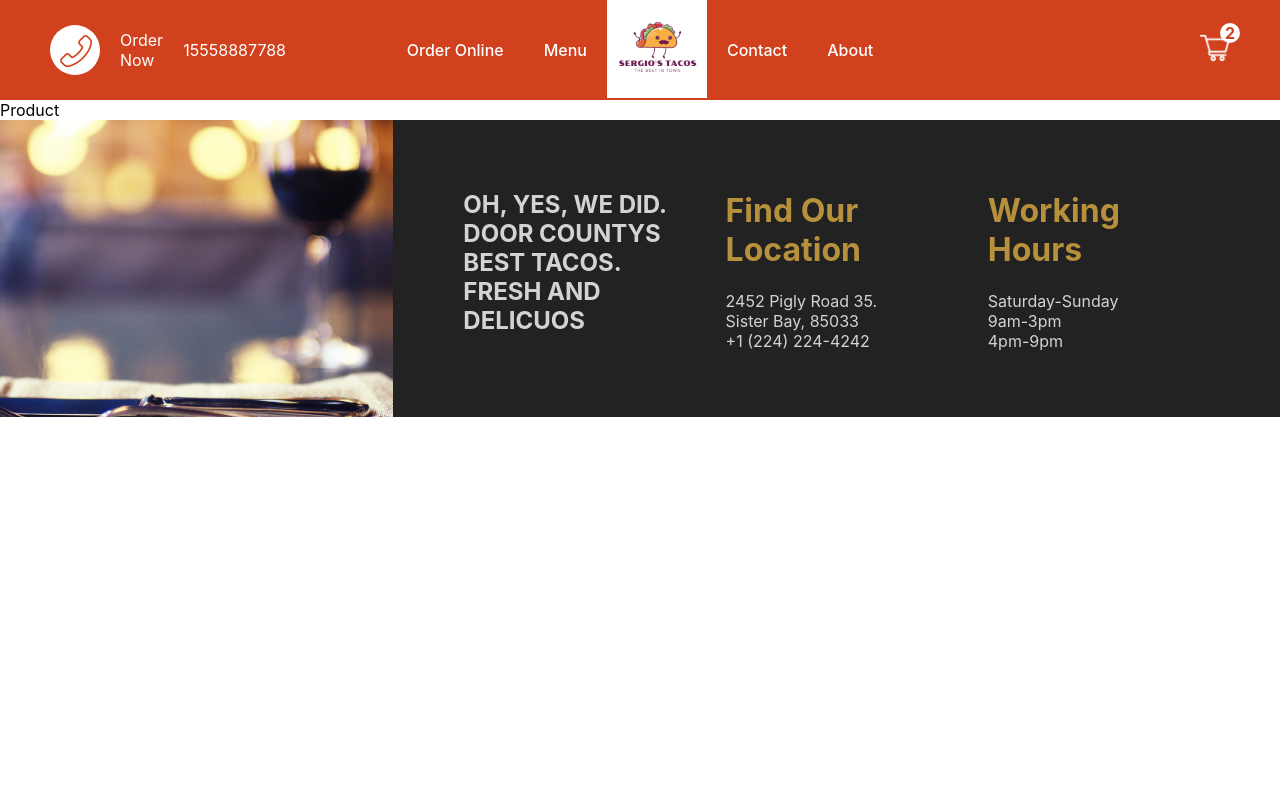
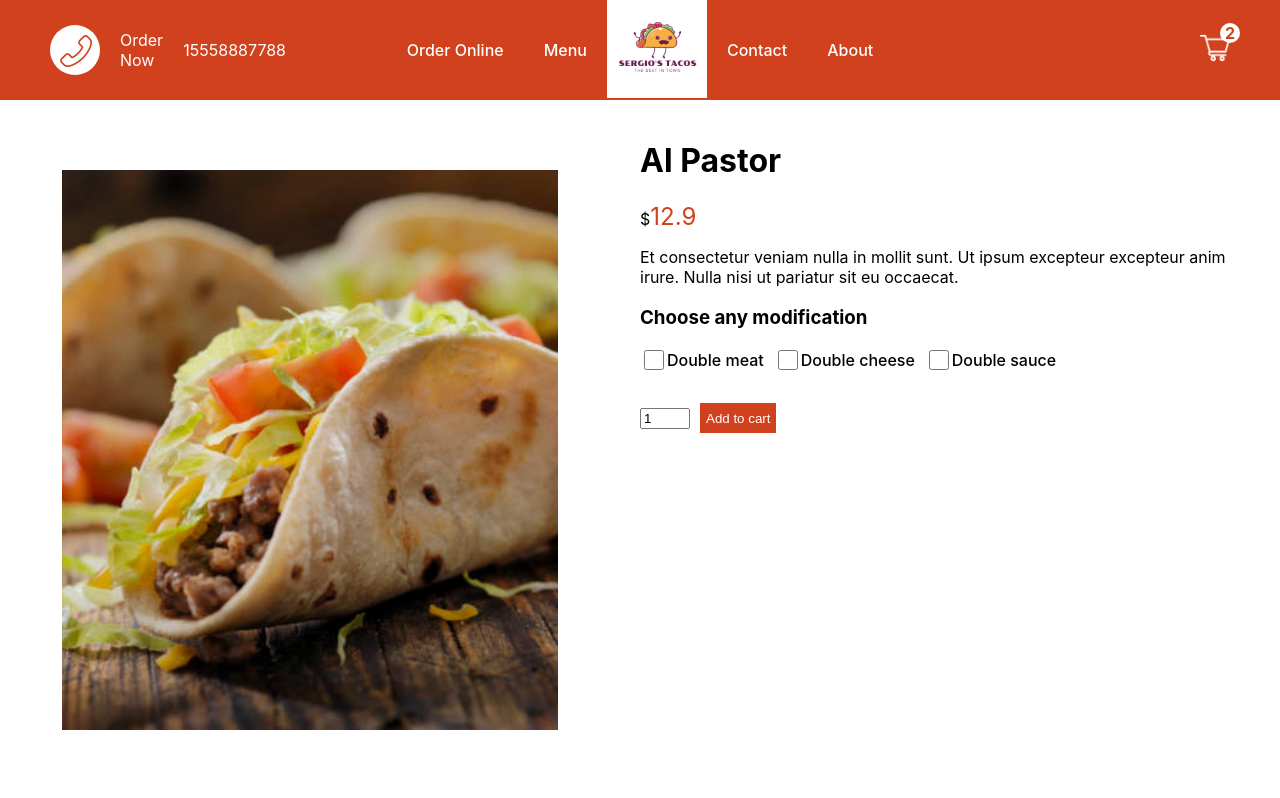
Before and after one commit to ShahmarAliyev/nextjs-food, a Next.js app: page /product/1 in a window 1280 px wide. Shown: the top 798 px of the page. Built offline with nearby package versions, Linux system fonts and the light colour scheme.

Commit message:
added single taco page

```diff
--- a/pages/product/[id].jsx
+++ b/pages/product/[id].jsx
@@ -1,7 +1,67 @@
+import Image from "next/image";
 import styles from "../../styles/Product.module.css";
 
 const Product = () => {
-  return <div className={styles.container}> Product</div>;
+  const taco = {
+    id: 1,
+    img: "/img/taco.png",
+    name: "Al Pastor",
+    price: 12.9,
+    desc: "Et consectetur veniam nulla in mollit sunt. Ut ipsum excepteur excepteur anim irure. Nulla nisi ut pariatur sit eu occaecat.",
+  };
+
+  return (
+    <div className={styles.container}>
+      <div className={styles.left}>
+        <div className={styles.imgContainer}>
+          <Image className={styles.img} src={taco.img} alt="" fill />
+        </div>
+      </div>
+      <div className={styles.right}>
+        <h1 className={styles.title}>{taco.name}</h1>
+        <span>$</span>
+        <span className={styles.price}>{taco.price}</span>
+        <p className={styles.desc}>{taco.desc}</p>
+
+        <h3 className={styles.choose}>Choose any modification</h3>
+
+        <div className={styles.ingredients}>
+          <div className={styles.option}>
+            <input
+              type="checkbox"
+              id="meat"
+              name="meat"
+              className={styles.checkbox}
+            />
+            <label htmlFor="meat">Double meat</label>
+          </div>
+          <div className={styles.option}>
+            <input
+              type="checkbox"
+              id="cheese"
+              name="cheese"
+              className={styles.checkbox}
+            />
+            <label htmlFor="cheese">Double cheese</label>
+          </div>
+          <div className={styles.option}>
+            <input
+              type="checkbox"
+              id="sauce"
+              name="sauce"
+              className={styles.checkbox}
+            />
+            <label htmlFor="sauce">Double sauce</label>
+          </div>
+        </div>
+
+        <div className={styles.add}>
+          <input type="number" defaultValue={1} className={styles.quantity} />
+          <button className={styles.button}>Add to cart</button>
+        </div>
+      </div>
+    </div>
+  );
 };
 
 export default Product;
--- a/styles/Product.module.css
+++ b/styles/Product.module.css
@@ -0,0 +1,66 @@
+.container {
+  height: calc(100vh - 100px);
+  display: flex;
+}
+.left {
+  flex: 1;
+  height: 100%;
+  display: flex;
+  align-items: center;
+  justify-content: center;
+}
+.right {
+  flex: 1;
+  padding: 20px;
+}
+
+.imgContainer {
+  position: relative;
+  width: 80%;
+  height: 80%;
+}
+.img {
+  object-fit: cover;
+}
+
+.price {
+  color: #d1411e;
+  font-size: 24px;
+  font-weight: 400;
+  /* border-bottom: 1px solid #d1411e; */
+}
+
+.ingredients {
+  display: flex;
+  margin-bottom: 30px;
+}
+.option {
+  display: flex;
+  align-items: center;
+  margin-right: 10px;
+  font-style: 14px;
+  font-weight: 500;
+}
+
+.checkbox {
+  width: 20px;
+  height: 20px;
+}
+
+/* .add {
+  height: 60px;
+} */
+.quantity {
+  width: 50px;
+  height: 30xp;
+}
+
+.button {
+  height: 30px;
+  margin-left: 10px;
+  background-color: #d1411e;
+  color: white;
+  border: none;
+  font-weight: 500;
+  cursor: pointer;
+}
--- a/styles/globals.css
+++ b/styles/globals.css
@@ -17,7 +17,7 @@ a {
 
 @media (prefers-color-scheme: dark) {
   html {
-    color-scheme: dark;
+    color-scheme: white;
   }
   body {
     color: rgb(0, 0, 0);
```
